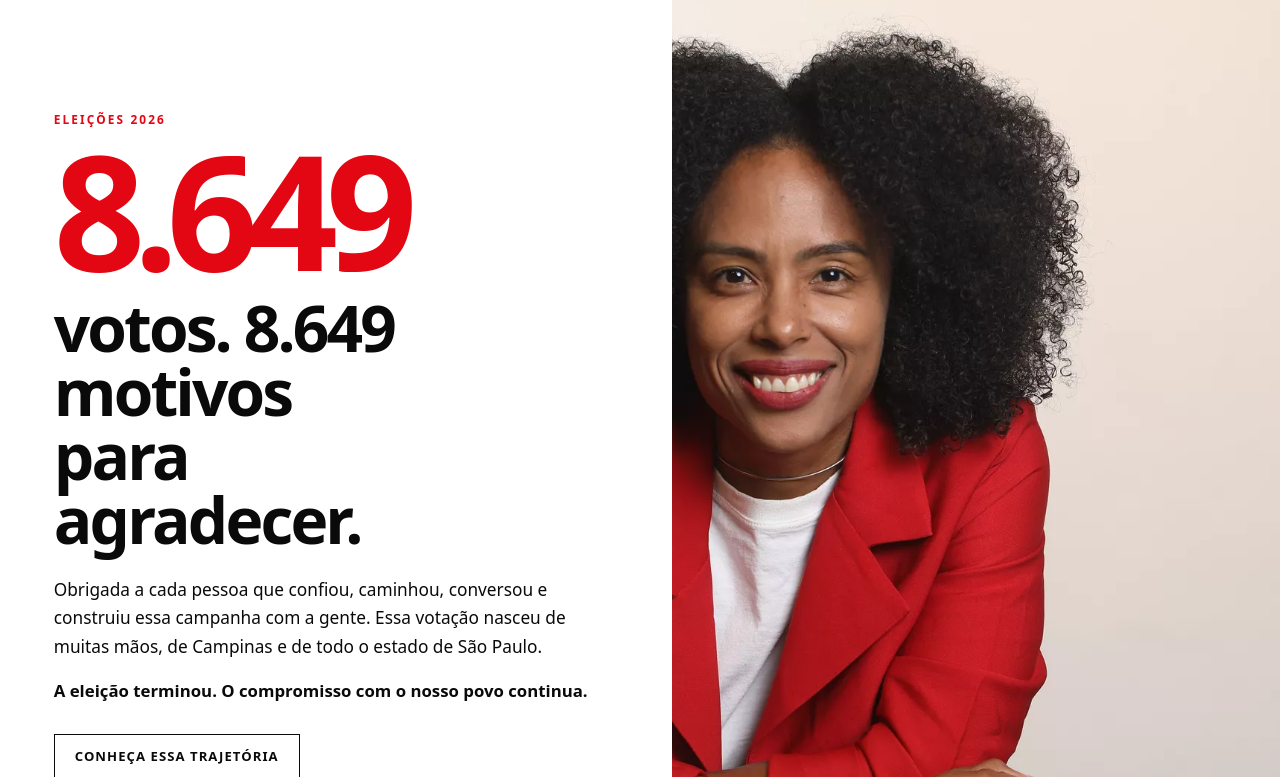
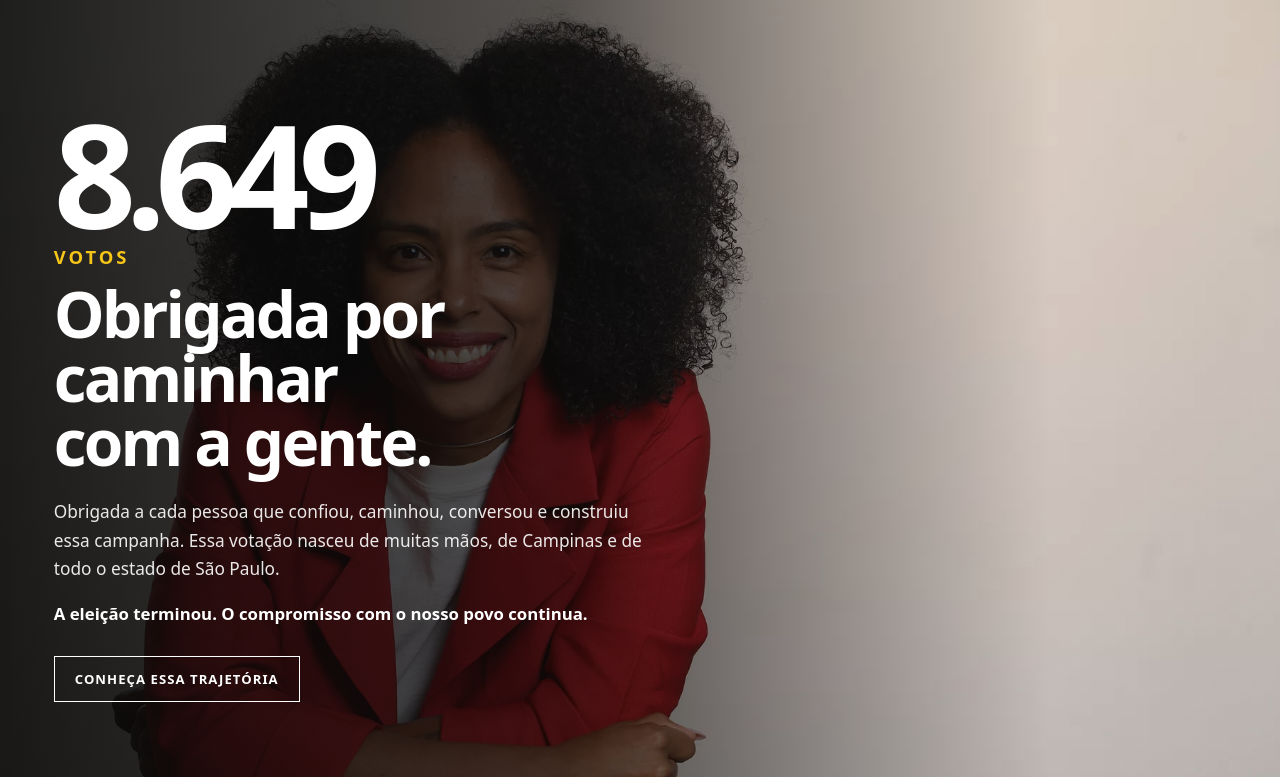
Before and after one commit to danielmedeirosdev/jaque-medeiros-site, a Next.js app: page / in a window 1280 px wide. Shown: the part 803-1580 px from the top of the page. Built offline with nearby package versions, Linux system fonts and the light colour scheme.

Commit message:
Integra agradecimento com foto de fundo

```diff
--- a/src/app/globals.css
+++ b/src/app/globals.css
@@ -709,30 +709,63 @@ figure {
 
 /* Post-election thank-you */
 .thanks-section {
-  display: grid;
-  background: var(--paper);
+  position: relative;
+  display: flex;
+  align-items: flex-end;
+  min-height: clamp(44rem, 125vw, 56rem);
+  overflow: hidden;
+  color: var(--paper);
+  background: var(--ink);
+}
+
+.thanks-section::after {
+  content: "";
+  position: absolute;
+  inset: 0;
+  z-index: 1;
+  background: linear-gradient(
+    0deg,
+    rgba(8, 8, 8, 0.94) 0%,
+    rgba(8, 8, 8, 0.7) 38%,
+    rgba(8, 8, 8, 0.08) 78%
+  );
 }
 
 .thanks-copy {
+  position: relative;
+  z-index: 2;
   display: flex;
   flex-direction: column;
   align-items: flex-start;
   justify-content: center;
+  max-width: 46rem;
   padding: clamp(3.5rem, 9vw, 7rem) var(--page-pad);
 }
 
 .thanks-number {
-  margin: 0.6rem 0 0;
+  margin: 0;
   font-family: var(--font-display), system-ui, sans-serif;
-  font-size: clamp(4.6rem, 18vw, 10rem);
+  font-size: clamp(4.1rem, 17vw, 9rem);
   font-weight: 900;
   letter-spacing: -0.075em;
   line-height: 0.88;
-  color: var(--red);
+  color: var(--paper);
+}
+
+.thanks-number span {
+  display: block;
+  margin-top: 0.7rem;
+  font-family: var(--font-sans), system-ui, sans-serif;
+  font-size: clamp(0.9rem, 4vw, 1.15rem);
+  font-weight: 800;
+  letter-spacing: 0.16em;
+  line-height: 1;
+  text-transform: uppercase;
+  color: var(--yellow);
 }
 
 .thanks-title {
-  max-width: 10ch;
+  max-width: 12ch;
   margin: 1rem 0 0;
   font-family: var(--font-display), system-ui, sans-serif;
   font-size: clamp(2rem, 5.2vw, 4rem);
@@ -746,6 +779,7 @@ figure {
   max-width: 37rem;
   margin: 1.5rem 0 0;
   font-size: 1.08rem;
+  color: color-mix(in srgb, var(--paper) 90%, transparent);
 }
 
 .thanks-emphasis {
@@ -755,14 +789,25 @@ figure {
 }
 
 .thanks-photo {
-  position: relative;
-  min-height: clamp(28rem, 72vw, 44rem);
+  position: absolute;
+  inset: 0;
+  min-height: 100%;
   overflow: hidden;
   background: var(--smoke);
 }
 
 .thanks-photo img {
-  object-position: center 36%;
+  object-position: center 24%;
+}
+
+.thanks-copy .btn-outline {
+  color: var(--paper);
+  border-color: var(--paper);
+}
+
+.thanks-copy .btn-outline:hover {
+  color: var(--ink);
+  background: var(--paper);
 }
 
 /* Sections */
@@ -1689,12 +1734,25 @@ figure {
   }
 
   .thanks-section {
-    grid-template-columns: minmax(0, 1.05fr) minmax(0, 0.95fr);
+    align-items: center;
     min-height: 48rem;
+  }
+
+  .thanks-section::after {
+    background: linear-gradient(
+      90deg,
+      rgba(8, 8, 8, 0.9) 0%,
+      rgba(8, 8, 8, 0.68) 44%,
+      rgba(8, 8, 8, 0.08) 82%
+    );
   }
 
   .thanks-photo {
     min-height: 100%;
+  }
+
+  .thanks-photo img {
+    object-position: center 30%;
   }
 
   .spotlight-grid {
--- a/src/components/VoteThanksSection.tsx
+++ b/src/components/VoteThanksSection.tsx
@@ -5,17 +5,14 @@ export function VoteThanksSection() {
   return (
     <section className="thanks-section" aria-labelledby="thanks-title">
       <div className="thanks-copy">
-        <p className="kicker">Eleições 2026</p>
-        <p className="thanks-number" aria-label="8.649 votos">
-          8.649
-        </p>
+        <p className="thanks-number">8.649 <span>votos</span></p>
         <h2 id="thanks-title" className="thanks-title">
-          votos. 8.649 motivos para agradecer.
+          Obrigada por caminhar com a gente.
         </h2>
         <p className="thanks-text">
           Obrigada a cada pessoa que confiou, caminhou, conversou e construiu
-          essa campanha com a gente. Essa votação nasceu de muitas mãos, de
-          Campinas e de todo o estado de São Paulo.
+          essa campanha. Essa votação nasceu de muitas mãos, de Campinas e de
+          todo o estado de São Paulo.
         </p>
         <p className="thanks-emphasis">
           A eleição terminou. O compromisso com o nosso povo continua.
```
